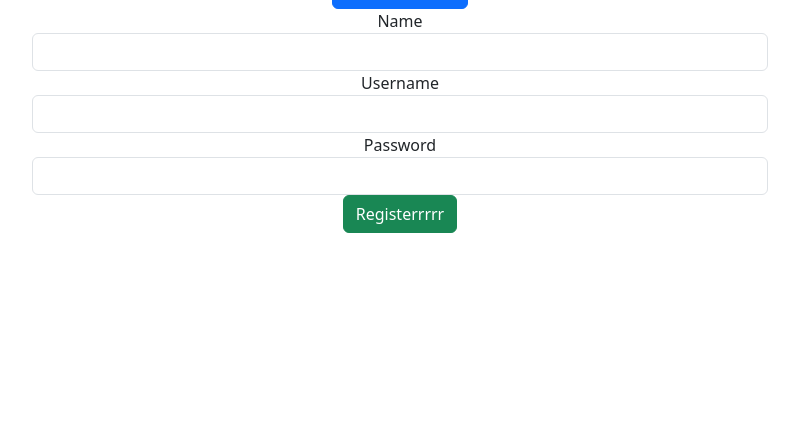
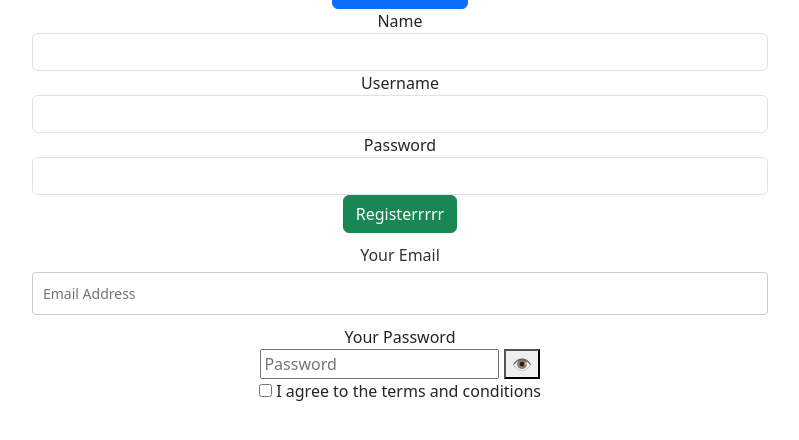
Before and after one commit to grizzleswens/client, a Django app: page / in a window 1280 px wide. Shown: the part 251-691 px from the top of the page, without its empty margins (240-1039 px from the left). Run offline with Django 5.2, Linux system fonts and the light colour scheme.

Commit message:
add email, password, checkbox component

```diff
--- /dev/null
+++ b/hello/static/Inputs/email/email.css
@@ -0,0 +1,29 @@
+/* Container styles */
+.email-input-container {
+    display: flex;
+    flex-direction: column;
+    margin: 10px 0;
+}
+
+/* Label styles */
+.email-label {
+    font-size: 16px;
+    margin-bottom: 5px;
+    color: #333;
+}
+
+/* Input field styles */
+.email-input {
+    padding: 10px;
+    font-size: 14px;
+    border: 1px solid #ccc;
+    border-radius: 4px;
+    width: 100%;
+    box-sizing: border-box;
+}
+
+/* Input hover and focus effects */
+.email-input:hover, .email-input:focus {
+    border-color: #666;
+    outline: none;
+}
--- a/hello/templates/home.html
+++ b/hello/templates/home.html
@@ -1,3 +1,4 @@
+{% load static%}
 <!DOCTYPE html>
 <html lang="en">
 <head>
@@ -6,6 +7,12 @@
     <title>Vanilla Components</title>
     <!-- Bootstrap CSS -->
     <link href="https://cdn.jsdelivr.net/npm/bootstrap@5.3.0/dist/css/bootstrap.min.css" rel="stylesheet">
+    <link rel="stylesheet" href="{% static 'hello\static\Inputs\email\email.css' %}">
+    <script src="{% static 'hello\static\Inputs\email\email.js' %}"></script>
+    <link rel="stylesheet" href="{% static 'hello\static\Inputs' %}">
+    <script src="{% static 'hello\static\Inputs' %}"></script>
+
+
 </head>
 <body>
 
@@ -45,6 +52,15 @@
                 {% include 'vanilla/button.html' with url="example.com" style_class="btn-primary" %}
                 {% include 'vanilla/form.html' with form=form %}
 
+                {% include 'vanilla/email.html' with name='user_email' placeholder='Email Address' label='Your Email' %}
+                {% include 'vanilla/password.html' with name='user_password' placeholder='Password' label='Your Password' %}
+                {% include 'vanilla/checkbox.html' with name='agree_terms' label='I agree to the terms and conditions' checked=true %}
+
+
+
+
+
+
             </div>
 
         </div>
--- /dev/null
+++ b/hello/templates/vanilla/checkbox.html
@@ -0,0 +1,8 @@
+<div class="checkbox-input-container">
+    <input type="checkbox" name="{{ name|default:'checkbox' }}"
+           id="{{ name|default:'checkbox' }}"
+           class="checkbox-input"
+           value="{{ value|default:'1' }}"
+           {% if checked %}checked{% endif %} />
+    <label for="{{ name|default:'checkbox' }}" class="checkbox-label">{{ label|default:'Check this box' }}</label>
+</div>
--- /dev/null
+++ b/hello/templates/vanilla/email.html
@@ -0,0 +1,8 @@
+<div class="email-input-container">
+    <label for="{{ name|default:'email' }}" class="email-label">{{ label|default:'Email' }}</label>
+    <input type="email" name="{{ name|default:'email' }}"
+           id="{{ name|default:'email' }}"
+           class="email-input"
+           placeholder="{{ placeholder|default:'Enter your email' }}"
+           value="{{ value|default:'' }}" />
+</div>
--- /dev/null
+++ b/hello/templates/vanilla/password.html
@@ -0,0 +1,11 @@
+<div class="password-input-container">
+    <label for="{{ name|default:'password' }}" class="password-label">{{ label|default:'Password' }}</label>
+    <div class="password-wrapper">
+        <input type="password" name="{{ name|default:'password' }}"
+               id="{{ name|default:'password' }}"
+               class="password-input"
+               placeholder="{{ placeholder|default:'Enter your password' }}"
+               value="{{ value|default:'' }}" />
+        <button type="button" class="toggle-password" onclick="togglePassword('{{ name|default:'password' }}')">👁️</button>
+    </div>
+</div>
```
Also changed, not shown: hello/static/Inputs/checkbox/checkbox.css (added, +21 -0 lines), hello/static/Inputs/password/password.css (added, +47 -0 lines), hello/static/Inputs/checkbox/checkbox.js (added), hello/static/Inputs/email/email.js (added), hello/static/Inputs/password/password.js (added), hello/templates/POC/Inputs/email/email.js (deleted), hello/templates/POC/Inputs/password/password.css (deleted), hello/templates/POC/Inputs/password/password.js (deleted).
